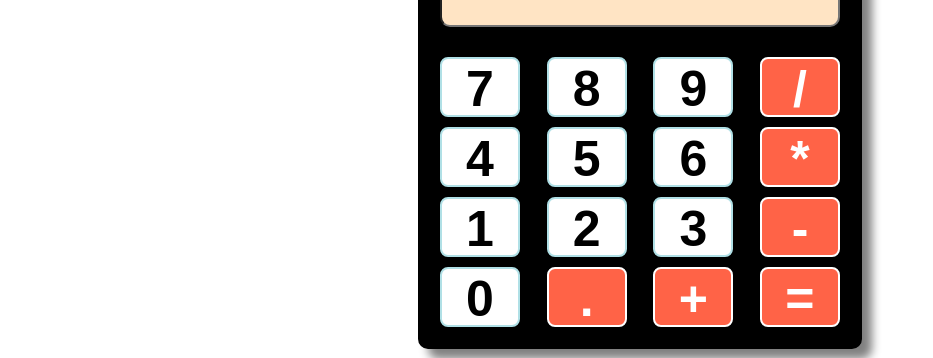
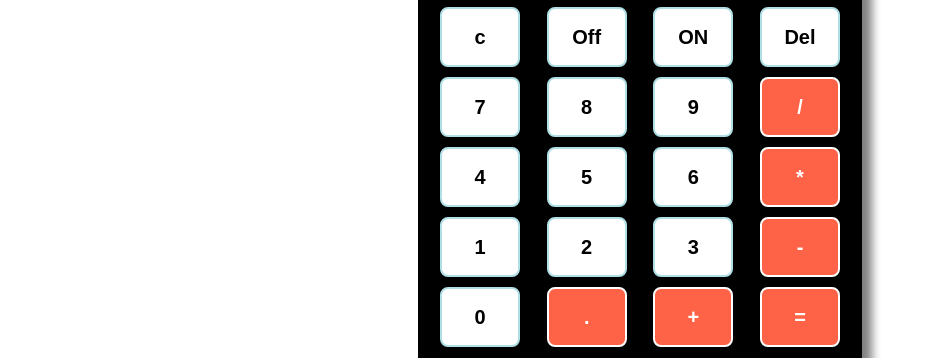
Before and after one commit to Chandrabhan3010/calculator-icp-project-, a plain HTML site: page index.html in a window 1280 px wide. Shown: the part 254-612 px from the top of the page, without its empty margins (0-933 px from the left). Drawn offline with Linux system fonts and the light colour scheme; a web font is replaced by a local one.

Commit message:
changes added

```diff
--- a/index.html
+++ b/index.html
@@ -1,102 +1,147 @@
 <!DOCTYPE html>
 <html>
+
 <head>
     <title>
         calculator project
     </title>
+    <script>
+        function pressButton(buttonvalue) {
+            console.log(buttonvalue)
+            let calText = document.querySelector(".input-screen").value + buttonvalue + "";
+            document.querySelector(".input-screen").value = calText;
+        }
+        function calculate() {
+            let calText = document.querySelector(".input-screen").value;
+            document.querySelector(".input-screen").value = eval(calText);
+        }
+        function clearscreen() {
+            document.querySelector(".input-screen").value = "";
+        }
+        function del() {
+            let calText = document.querySelector(".input-screen").innerText;
+            document.querySelector(".input-screen").value= -1 ;
+        }
+        function on(){
+            document.querySelector(".input-screen").style.background="bisque";
+        }
+        function off(){
+            document.querySelector(".input-screen").style.background="#636361";
+            document.querySelector(".input-screen") .style.border="1px solid #636361";
+            document.querySelector(".input-screen").innerText = '.';
+            console.log(buttonvalue)= none;
+        }
+    </script>
     <style>
         @font-face {
-            font-family:Digital ;
-            src: url('digital-7\ \(mono\ italic\).ttf') format('truetype') ;
+            font-family: Digital;
+            src: url('digital-7\ \(mono\ italic\).ttf') format('truetype');
         }
-        .calculator-container{
+
+        .calculator-container {
             width: 400px;
             background-color: black;
             padding: 20px;
-        border-radius : 10px ;
+            border-radius: 10px;
             border: black 2px solid;
             display: block;
             margin: auto;
-        margin-top: 150px;
-        box-shadow: 10px 10px 10px  grey;
+            margin-top: 100px;
+            box-shadow: 10px 10px 10px grey;
         }
-        .row{
-            display:flex;
+
+        .row {
+            display: flex;
             flex-direction: row;
             justify-content: space-between;
             margin-top: 10px;
         }
-        .btn{
+
+        .btn {
             height: 60px;
             width: 80px;
-            font-size: 50px;
+            font-size: 20px;
             font-weight: bold;
             background-color: white;
-            border-radius:8px;
+            border-radius: 8px;
             border: 2px solid powderblue;
         }
-        .btn:hover{
+
+        .btn:hover {
             cursor: pointer;
             box-shadow: 0px 2px 10px wheat;
-            transition:0.5s ;
+            transition: 0.5s;
         }
-        .bg-tomato{
-            background-color:tomato;
+
+        .bg-tomato {
+            background-color: tomato;
             color: white;
-            border: white  2px solid;
+            border: white 2px solid;
         }
-        .input-screen{
+
+        .input-screen {
             width: 100%;
-        height:70px;
+            height: 70px;
             margin-bottom: 20px;
-        font-size: 70px;
+            font-size: 40px;
+            font-weight: 400;
             border-radius: 10px;
             background-color: bisque;
-        font-family: digital ;
+            font-family: digital;
         }
-        .input-screen:hover{
-        box-shadow: 0px 5px 10px pink ;
+
+        .input-screen:hover {
+            box-shadow: 0px 5px 10px pink;
         }
-        .brand{
-            color:white;
+
+        .brand {
+            color: white;
             font-size: 20px;
-            font-weight: bold;
+            font-weight: 400;
         }
     </style>
 </head>
+
 <body>
     <div class="calculator-container">
         <span class="brand">CODIANS-RTC</span>
         <div class="row">
-            <input type="text" id="input" class="input-screen"/>
+            <input type="text" id="input" class="input-screen" />
         </div>
         <div class="row ">
-            <button class="btn">7</button>
-            <button class="btn">8</button>
-            <button class="btn">9</button>
-            <button class="btn bg-tomato">/</button>
+            <button class="btn" onclick="clearscreen()">c</button>
+            <button class="btn" onclick="off()">Off</button>
+            <button class="btn" onclick="on()">ON</button>
+            <button class="btn" onclick="del()">Del</button>
+        </div>
+        <div class="row ">
+            <button class="btn" onclick="pressButton(7)">7</button>
+            <button class="btn" onclick="pressButton(8)">8</button>
+            <button class="btn" onclick="pressButton(9)">9</button>
+            <button class="btn bg-tomato" onclick="pressButton('/')">/</button>
         </div>
         <div class="row">
-            <button class="btn">4</button>
-            <button class="btn">5</button>
-            <button class="btn">6</button>
-            <button class="btn bg-tomato">*</button>
+            <button class="btn" onclick="pressButton(4)">4</button>
+            <button class="btn" onclick="pressButton(5)">5</button>
+            <button class="btn" onclick="pressButton(6)">6</button>
+            <button class="btn bg-tomato" onclick="pressButton('*')">*</button>
         </div>
         <div class="row">
-            <button class="btn">1</button>
-            <button class="btn">2</button>
-            <button class="btn">3</button>
-            <button class="btn bg-tomato">-</button>
+            <button class="btn" onclick="pressButton(1)">1</button>
+            <button class="btn" onclick="pressButton(2)">2</button>
+            <button class="btn" onclick="pressButton(3)">3</button>
+            <button class="btn bg-tomato" onclick="pressButton('-')">-</button>
         </div>
         <div class="row">
-            <button class="btn">0</button>
-            <button class="btn bg-tomato">.</button>
-            <button class="btn bg-tomato">+</button>
-            <button class="btn bg-tomato">=</button>
+            <button class="btn" onclick="pressButton(7)">0</button>
+            <button class="btn bg-tomato" onclick="pressButton('.')">.</button>
+            <button class="btn bg-tomato" onclick="pressButton('+')">+</button>
+            <button class="btn bg-tomato" onclick="calculate()">=</button>
         </div>
     </div>
     <div>
-        <h1>this calculator is made by me....</h1>
+        <h1>this calculator is made by me</h1>
     </div>
 </body>
+
 </html>
```
Lines whose indentation alone changed are shown as unchanged.
